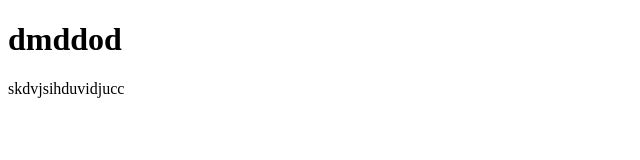
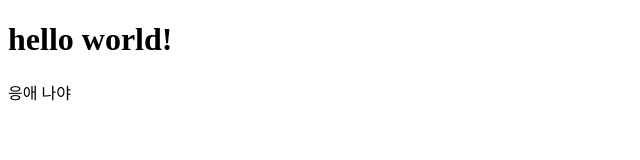
Before and after one commit to suyoung503/suyoung503.github.io, a plain HTML site: page hello.html in a window 1280 px wide. Shown: the whole page, without its empty margins (0-640 px from the left). Drawn offline with Linux system fonts and the light colour scheme.

Commit message:
hello 추가

```diff
--- a/hello.html
+++ b/hello.html
@@ -1,11 +1,8 @@
 <!DOCTYPE html>
 <html>
     <head>
-        <title>hello</title>
-
+        <title>Hello!</title>
     </head>
-    <body>
-        <h1>dmddod</h1>
-        <p>skdvjsihduvidjucc</p>
-    </body>
+    <h1>hello world!</h1>
+    <p>응애 나야</p>
 </html>
```
